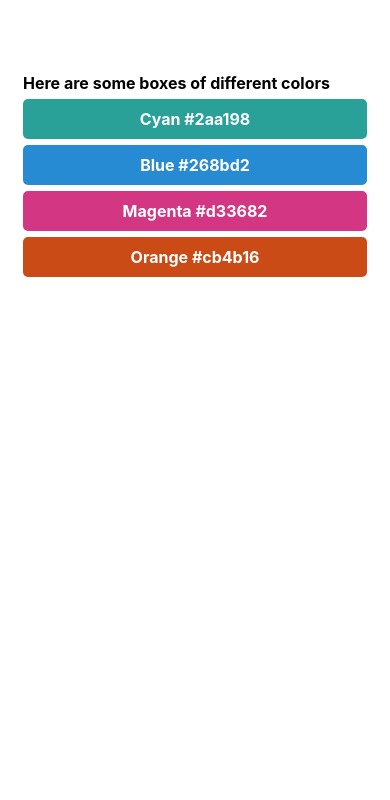
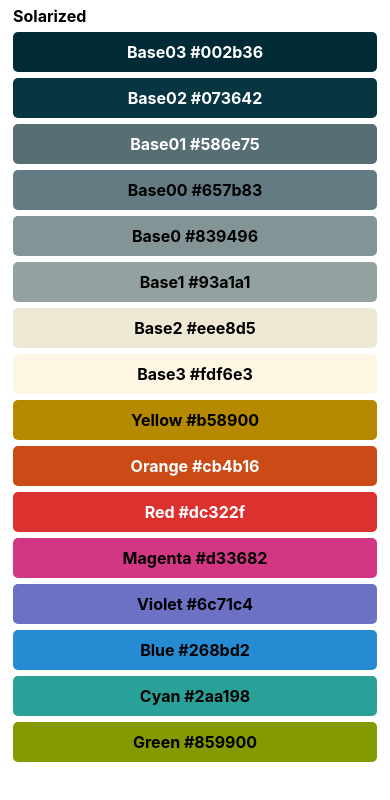
Before and after one commit to NoisyApple/react-native-course, a React Native app: screen / in a window 390 px wide. Shown: the top 800 px of the page. Built offline with nearby package versions, Linux system fonts and the light colour scheme.

Commit message:
List Exercise done

```diff
--- a/App.js
+++ b/App.js
@@ -1,12 +1,14 @@
 import React, { Component } from 'react';
 import { SafeAreaView, StyleSheet } from 'react-native';
+import ListExercise from './Components/ListExercise';
 import StylingExercise from './Components/StylingExercise';
 
 export default class App extends Component {
   render() {
     return (
       <SafeAreaView style={styles.safeArea}>
-        <StylingExercise />
+        {/* <StylingExercise /> */}
+        <ListExercise />
       </SafeAreaView>
     );
   }
@@ -15,7 +17,5 @@
 const styles = StyleSheet.create({
   safeArea: {
     flex: 1,
-    marginHorizontal: 20,
-    marginVertical: 70,
   },
 });
--- a/Components/ColorBox.js
+++ b/Components/ColorBox.js
@@ -1,14 +1,16 @@
 import React, { Component } from 'react';
 import { View, Text, StyleSheet } from 'react-native';
+import { getContrastColor } from '../utils';
 
 export default class ColorBox extends Component {
   render() {
     const { name, hexCode } = this.props;
+    const fontColor = getContrastColor(hexCode);
 
     return (
       <View style={[styles.child, styles.box, { backgroundColor: hexCode }]}>
         <Text
-          style={[styles.boxText, styles.text]}
+          style={[styles.boxText, styles.text, { color: fontColor }]}
         >{`${name} ${hexCode}`}</Text>
       </View>
     );
@@ -21,12 +23,11 @@
     fontSize: 16,
   },
   box: {
+    borderRadius: 5,
     margin: 3,
-    borderRadius: 5,
   },
   boxText: {
     textAlign: 'center',
     padding: 10,
-    color: '#fff',
   },
 });
--- a/Components/ListExercise.js
+++ b/Components/ListExercise.js
@@ -1,5 +1,6 @@
 import React, { Component } from 'react';
-import { Text } from 'react-native';
+import { Text, FlatList, View, StyleSheet } from 'react-native';
+import ColorBox from './ColorBox';
 
 const COLORS = [
   { colorName: 'Base03', hexCode: '#002b36' },
@@ -22,6 +23,29 @@
 
 export default class ListExercise extends Component {
   render() {
-    return <Text>Hello</Text>;
+    return (
+      <View style={styles.container}>
+        <FlatList
+          data={COLORS}
+          keyExtractor={(item) => item.colorName}
+          renderItem={({ item }) => (
+            <ColorBox name={item.colorName} hexCode={item.hexCode} />
+          )}
+          ListHeaderComponent={<Text style={styles.text}>Solarized</Text>}
+        />
+      </View>
+    );
   }
 }
+
+const styles = StyleSheet.create({
+  text: {
+    margin: 3,
+    fontWeight: 'bold',
+    fontSize: 16,
+  },
+  container: {
+    paddingVertical: 3,
+    paddingHorizontal: 10,
+  },
+});
--- a/Components/StylingExercise.js
+++ b/Components/StylingExercise.js
@@ -12,7 +12,7 @@
 export default class StylingExercise extends Component {
   render() {
     return (
-      <View>
+      <View style={styles.container}>
         <Text style={styles.text}>Here are some boxes of different colors</Text>
         <FlatList
           data={colors}
@@ -32,4 +32,8 @@
     fontWeight: 'bold',
     fontSize: 16,
   },
+  container: {
+    paddingVertical: 3,
+    paddingHorizontal: 10,
+  },
 });
--- /dev/null
+++ b/utils.js
@@ -0,0 +1,42 @@
+export function getContrastColor(hexCode) {
+  let hex = hexCode.replace('#', '');
+  let rgb = [];
+  let finalForeground;
+
+  if (hex.length === 3) {
+    rgb.push(parseInt(hex[0] + hex[0], 16));
+    rgb.push(parseInt(hex[1] + hex[1], 16));
+    rgb.push(parseInt(hex[2] + hex[2], 16));
+  } else {
+    rgb.push(parseInt(hex.substr(0, 2), 16));
+    rgb.push(parseInt(hex.substr(2, 2), 16));
+    rgb.push(parseInt(hex.substr(4, 2), 16));
+  }
+
+  for (let color = 0; color < rgb.length; color++) {
+    let c = rgb[color];
+    c /= 255;
+
+    if (c <= 0.03928) {
+      c /= 12.92;
+    } else {
+      c = ((c + 0.055) / 1.055) ** 2.4;
+    }
+
+    rgb[color] = c;
+  }
+
+  let [r, g, b] = rgb;
+
+  const L = 0.2126 * r + 0.7152 * g + 0.0722 * b;
+
+  if ((L + 0.05) / (0.0 + 0.05) > (1.0 + 0.05) / (L + 0.05)) {
+    finalForeground = '#000';
+  } else {
+    finalForeground = '#fff';
+  }
+
+  return finalForeground;
+}
+
+export default { getContrastColor };
```
